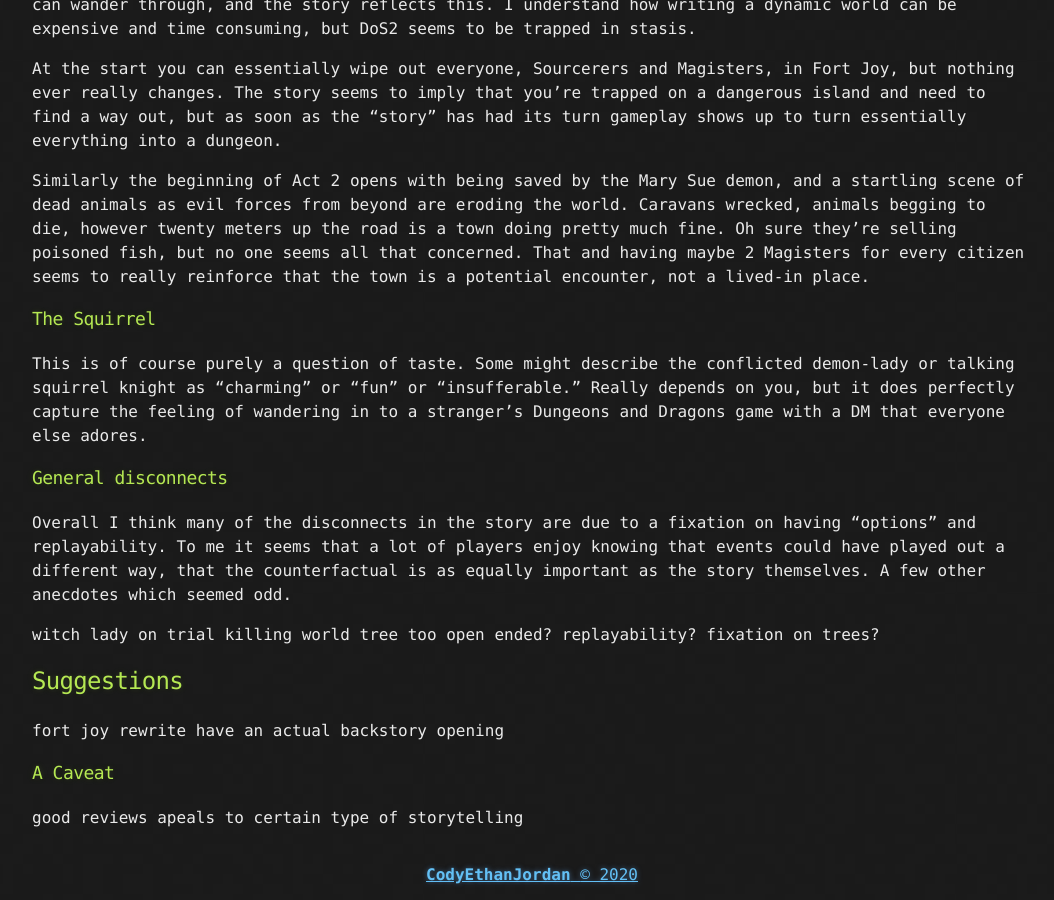
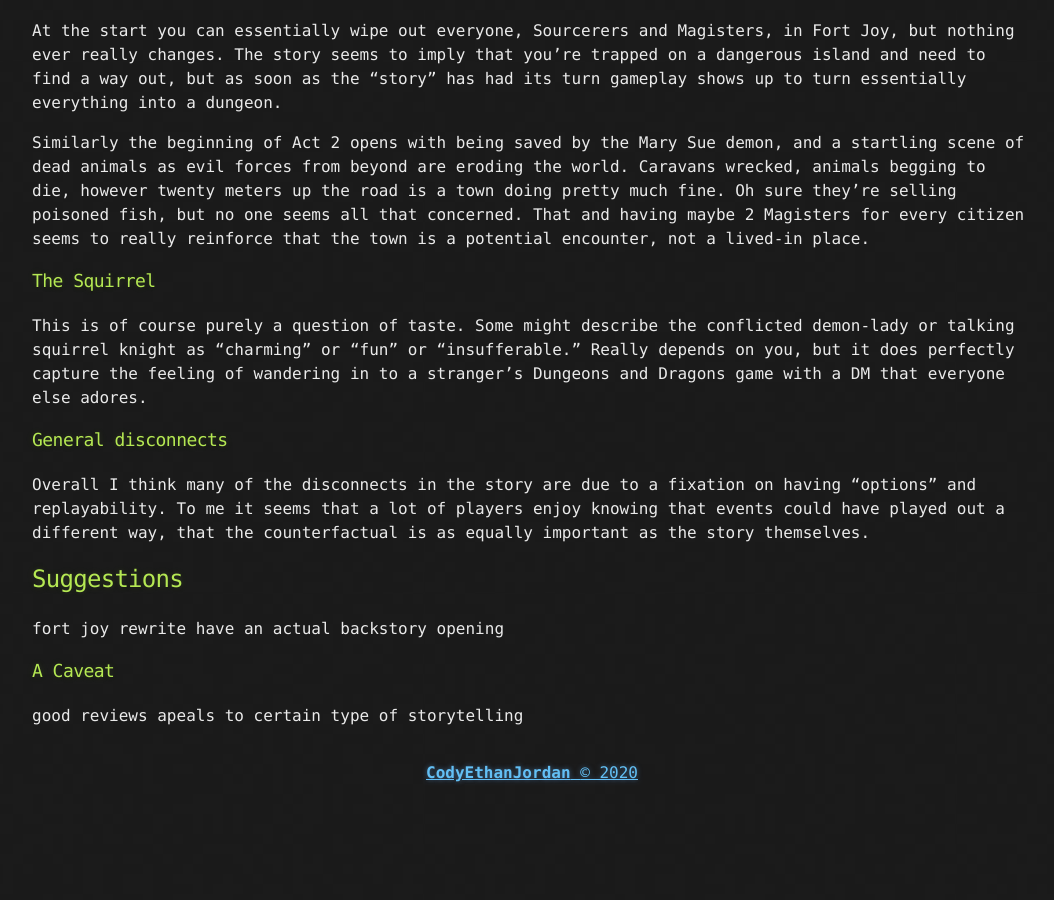
Before and after one commit to CodyEthanJordan/CodyEthanJordan.github.io, a Jekyll site: the page built from _posts/2020-03-29-dos2.md, in a window 1280 px wide and 900 px high, scrolled down 1535 px. Shown: the whole window, without its empty margins (108-1162 px from the left). Built offline with Jekyll 4.4.1, drawn with Linux system fonts in a browser that asks for light colours; after the commit the page ends 2333 px from its top, so only the background shows below that.

Commit message:
updating dos2 post in progress

```diff
--- a/_posts/2020-03-29-dos2.md
+++ b/_posts/2020-03-29-dos2.md
@@ -55,13 +54,7 @@
 
 ### General disconnects
 
-Overall I think many of the disconnects in the story are due to a fixation on having "options" and replayability. To me it seems that a lot of players enjoy knowing that events could have played out a different way, that the counterfactual is as equally important as the story themselves. A few other anecdotes which seemed odd.
-
-
-
-witch lady on trial
-killing world tree
-too open ended? replayability? fixation on trees?
+Overall I think many of the disconnects in the story are due to a fixation on having "options" and replayability. To me it seems that a lot of players enjoy knowing that events could have played out a different way, that the counterfactual is as equally important as the story themselves.
 
 
 ## Suggestions
```
Also changed, not shown: other parts of _posts/2020-03-29-dos2.md (+0 -1 lines).
